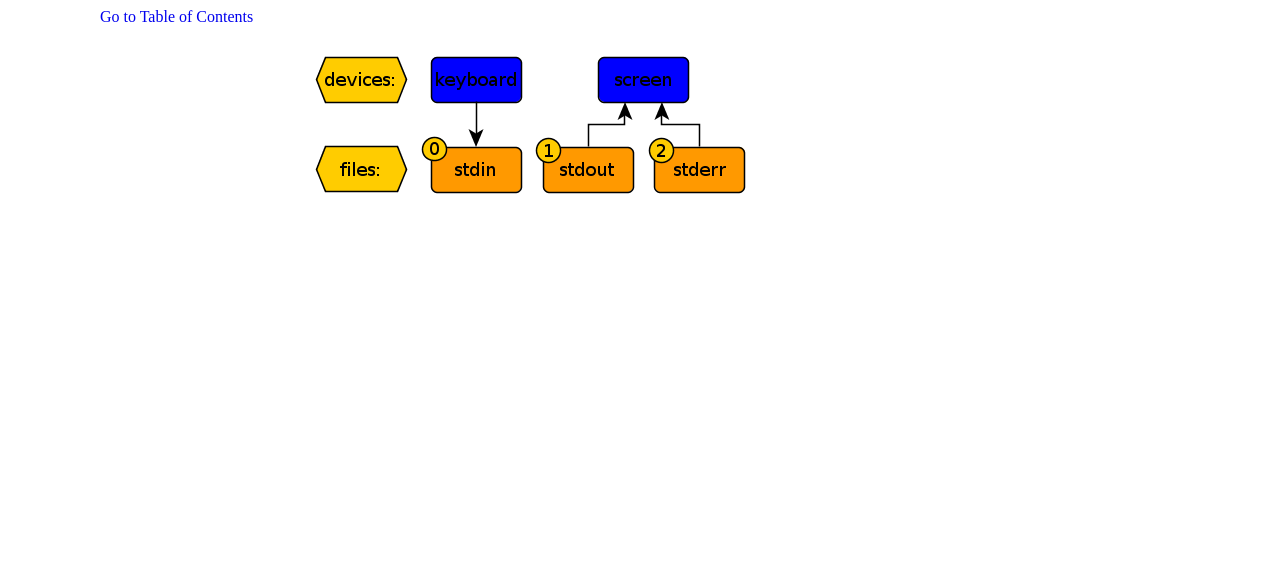
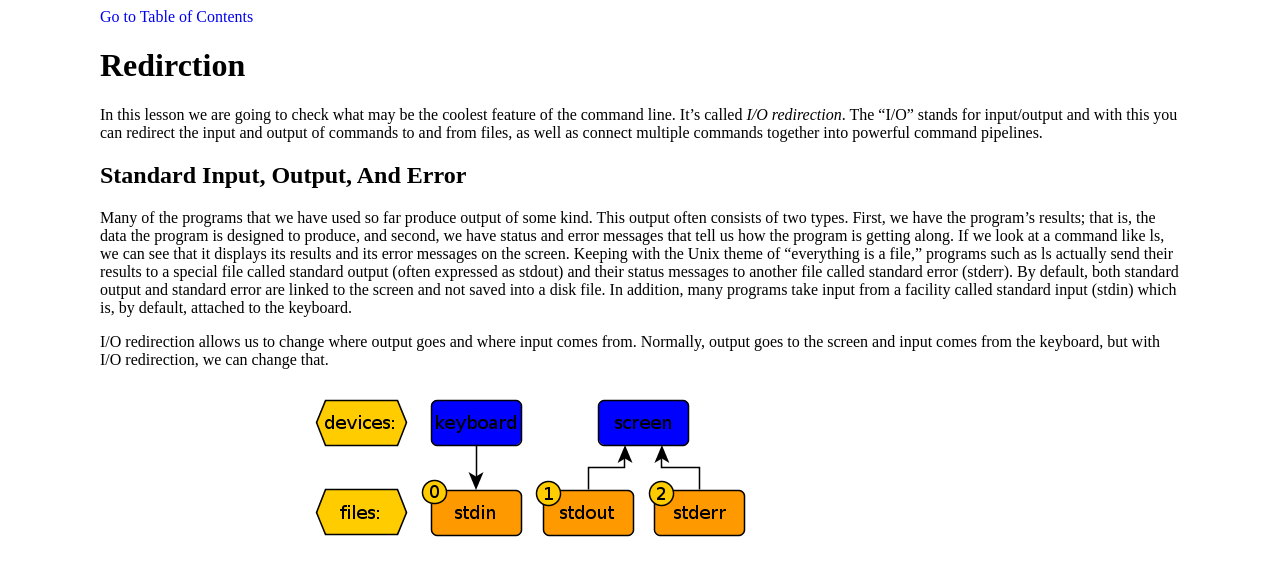
Before and after one commit to happypeter/LGCB, a Jekyll site: the page built from book/bash_redirection.md, in a window 1280 px wide. Shown: the top 576 px of the page. Built offline with Jekyll 4.4.1, drawn with Linux system fonts in a browser that asks for light colours; Markdown is read by kramdown in place of the engine named in the settings.

Commit message:
steal things form TLCL 7 redirection_

```diff
--- a/book/bash_redirection.md
+++ b/book/bash_redirection.md
@@ -2,4 +2,29 @@
 layout: book
 ---
 
+# Redirction
+In this lesson we are going to check what may be the coolest feature of the
+command line. It's called _I/O redirection_. The “I/O” stands for input/output
+and with this you can redirect the input and output of commands to and from
+files, as well as connect multiple commands together into powerful command
+pipelines.
+
+## Standard Input, Output, And Error
+Many of the programs that we have used so far produce output of some kind.
+This output often consists of two types. First, we have the program's results;
+that is, the data the program is designed to produce, and second, we have
+status and error messages that tell us how the program is getting along. If we
+look at a command like ls, we can see that it displays its results and its
+error messages on the screen.  Keeping with the Unix theme of “everything is a
+file,” programs such as ls actually send their results to a special file
+called standard output (often expressed as stdout) and their status messages
+to another file called standard error (stderr). By default, both standard
+output and standard error are linked to the screen and not saved into a disk
+file.  In addition, many programs take input from a facility called standard
+input (stdin) which is, by default, attached to the keyboard.
+
+I/O redirection allows us to change where output goes and where input comes
+from.  Normally, output goes to the screen and input comes from the keyboard,
+but with I/O redirection, we can change that.
+
 ![io](./images/three_io.png)
```
